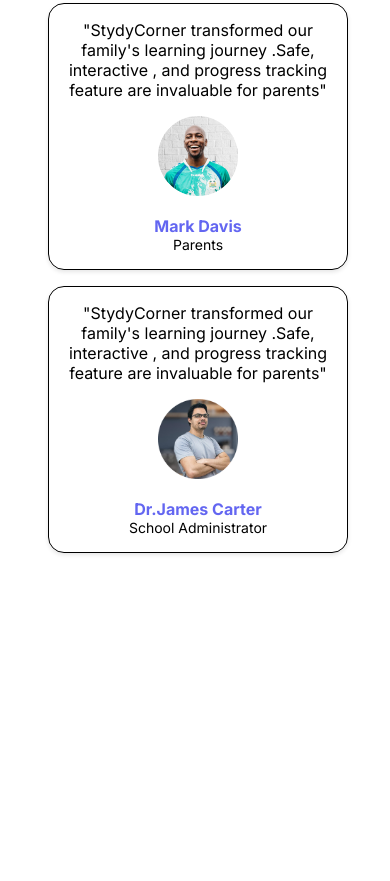
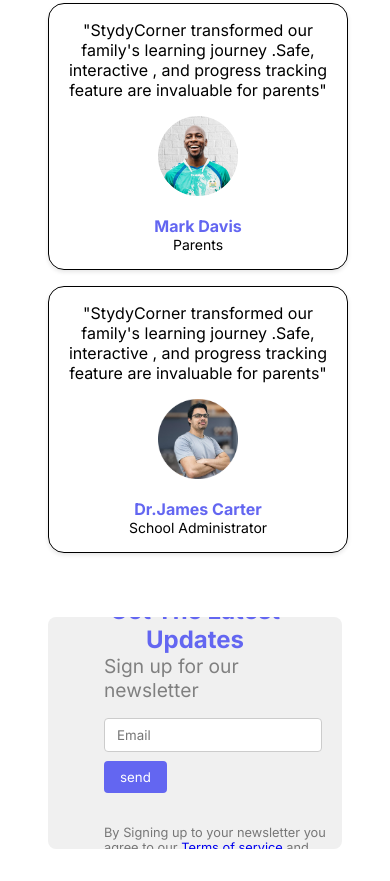
Before and after one commit to rshihab21/study-corner, a plain HTML site: page index.html in a window 390 px wide. Shown: the part 3319-4200 px from the top of the page. Before the commit the page ends 3904 px from the top, so only its background shows below. Drawn offline with Linux system fonts and the light colour scheme.

Commit message:
Design implement newsletter section with responsive

```diff
--- a/index.html
+++ b/index.html
@@ -232,5 +232,34 @@
         </div>
       </div>
     </div>
+
+    <div class="newsletter-container">
+      <div class="newsletter-content">
+        <div class="newsletter-left">
+          <img
+            src="images/img.png"
+            loading="lazy"
+            alt="newsletter"
+            class="newsletter-left-img"
+          />
+        </div>
+        <div class="lewsletter-right">
+          <div class="newsletter-info">
+            <h2>Get The Latest Updates</h2>
+            <p>Sign up for our newsletter</p>
+          </div>
+          <form class="news-form">
+            <input type="email" placeholder="Email" class="news-email" />
+            <button class="news-send-button">send</button>
+          </form>
+          <div class="privacy-policy">
+            By Signing up to your newsletter you agree to our
+            <a href="#" class="news-link">Terms of service</a>
+            and
+            <a href="#" class="news-link">privacy policy</a>
+          </div>
+        </div>
+      </div>
+    </div>
   </body>
 </html>
--- a/style.css
+++ b/style.css
@@ -423,3 +423,129 @@ img.logoIcon {
   font-size: 0.875rem;
 
 }
+
+
+/* newsletter-container style  */
+
+.newsletter-container {
+  width: 100%;
+  background-color: var(--background-color);
+  margin: 0 auto;
+  padding: 2rem;
+  height: 35vh;
+
+
+}
+
+.newsletter-content {
+  display: flex;
+  align-items: center;
+  justify-content: center;
+  overflow: hidden;
+  border-radius: 8px;
+  background-color: var(--light-gray);
+  height: 100%;
+
+}
+.newsletter-left {
+  width: 50%;
+  height: 100%;
+  display: none;
+}
+.newsletter-left-img {
+  width: 100%;
+  height: 100%;
+  object-fit: cover;
+  object-position: center;
+}
+
+.lewsletter-right {
+  display: flex;
+  flex-direction: column;
+  align-items: flex-start;
+  gap: 1rem;
+  padding: 0.5rem;
+  width: 100%;
+
+}
+
+@media screen and (min-width:640px) {
+  .newsletter-container {
+    width: 1280px;
+  }
+  .newsletter-left {
+    display: flex;
+  }
+
+}
+.newsletter-info {
+  padding: 0 3rem;
+}
+
+.newsletter-info h2 {
+  font-size: 1.5rem;
+  color: var(--primary-color);
+  font-weight: bold;
+}
+.newsletter-info p {
+  font-size: 1.2rem;
+  color: var(--gray);
+  text-align: left;
+}
+.news-form {
+  display: flex;
+  flex-wrap: wrap;
+  margin-bottom: 1rem;
+  padding: 0 3rem;
+  gap: 0.6rem;
+}
+
+.news-email {
+  /* width: 100%; */
+  background-color: var(--background-color);
+  color: #333;
+  outline: none;
+  border: 1px solid #ccc;
+  border-radius: 4px;
+  padding: 0.5rem 0.75rem;
+}
+.news-email:focus {
+  border-color: #2563eb;
+  box-shadow: 0 4px 8px rgba(0, 0, 0, 0.3);
+}
+
+.news-send-button {
+  background-color: var(--primary-color);
+  color: var(--background-color);
+  border: none;
+  border-radius: 0.25rem;
+  padding: 0.5rem 1rem;
+}
+
+.privacy-policy {
+  text-align: left;
+  padding-left: 3rem;
+  color: #777;
+  font-size: 0.8rem;
+}
+
+.news-link {
+  text-decoration: underline;
+}
+
+@media screen and (min-width:640px) {
+  .newsletter-info h2 {
+    font-size:2.5rem;
+    display:block
+  }
+  .news-left {
+    width: 50%;
+    display: block;
+  }
+  .lewsletter-right {
+    width: 50%;
+  }
+  .newsletter-container {
+    padding: 2rem;
+  }
+}
```
Also changed, not shown: 1 other file.
